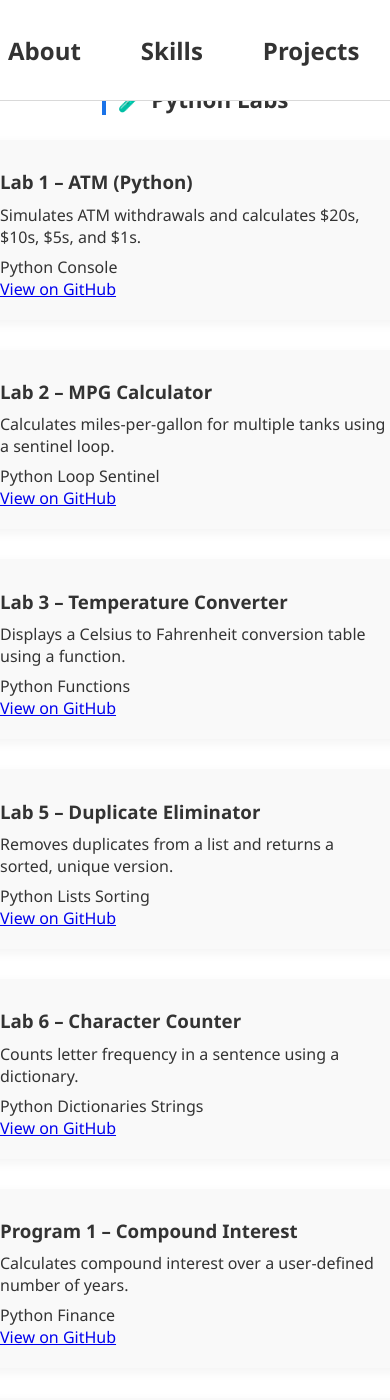
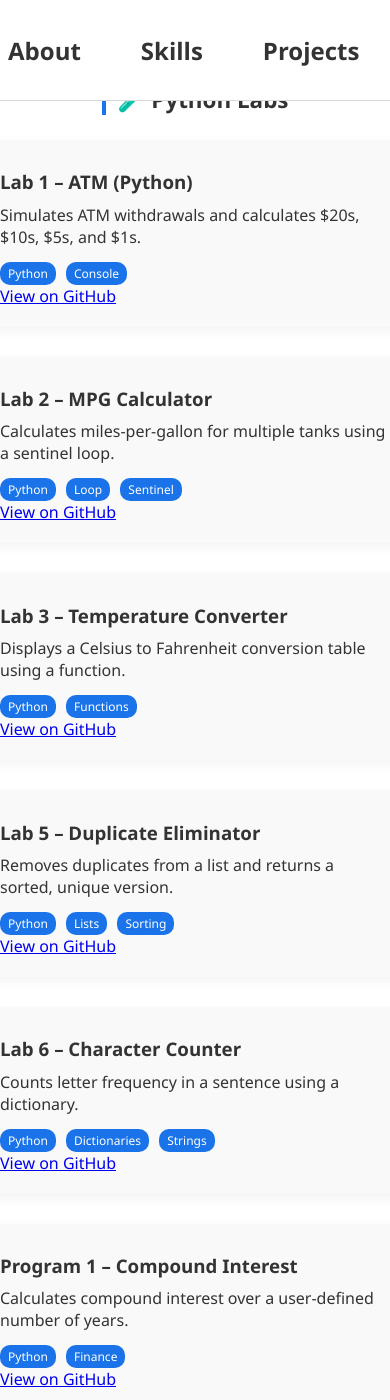
Before and after one commit to masontatafu/masontatafu.github.io, a Jekyll site: the page built from projects.md, in a window 390 px wide and 1400 px high, scrolled down 313 px. Built offline with Jekyll 4.4.1, drawn with Linux system fonts in a browser that asks for light colours; our own code applies the rules of GitHub Pages for plain Markdown files.

Commit message:
Update style.css

```diff
--- a/assets/css/style.css
+++ b/assets/css/style.css
@@ -452,3 +452,17 @@ body {
 main > :last-child {
     margin-bottom: 100px;
 }
+
+.tag {
+  display: inline-block;
+  background-color: #1a73e8;
+  color: white;
+  font-size: 0.75rem;
+  padding: 3px 8px;
+  border-radius: 10px;
+  margin-right: 6px;
+  margin-top: 6px;
+}
+.project-tags {
+  margin-top: 8px;
+}
```
